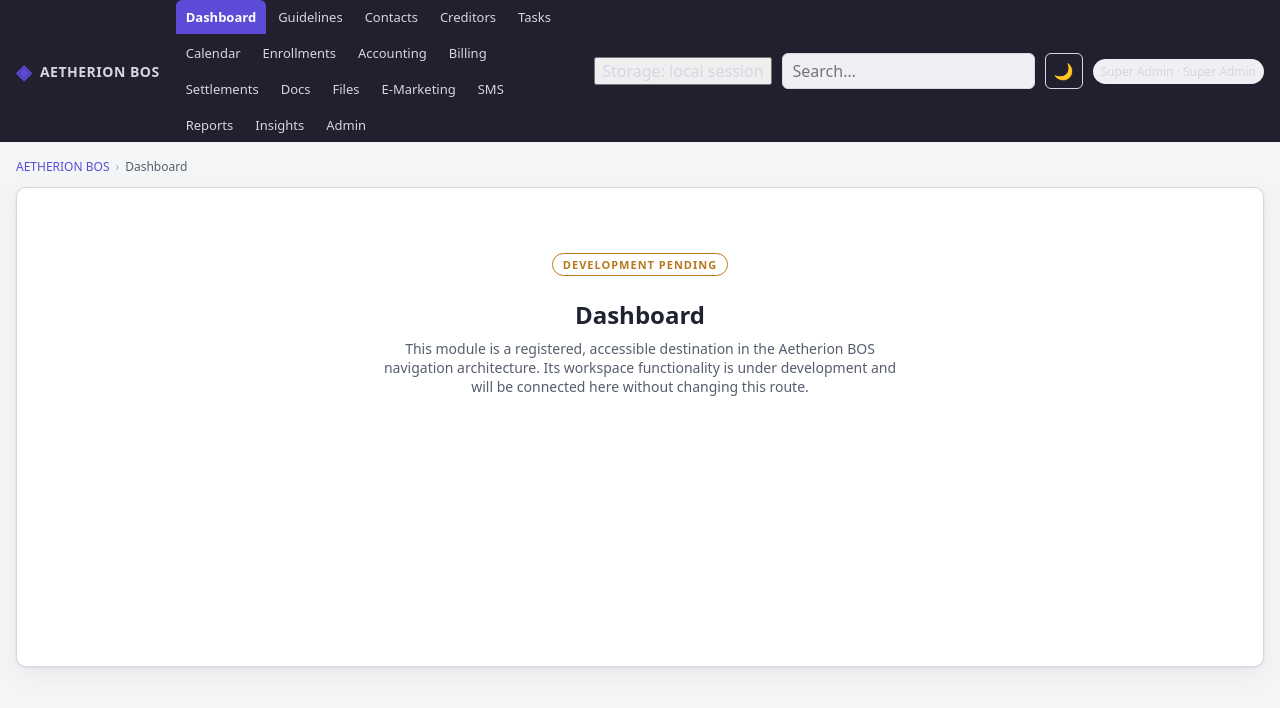
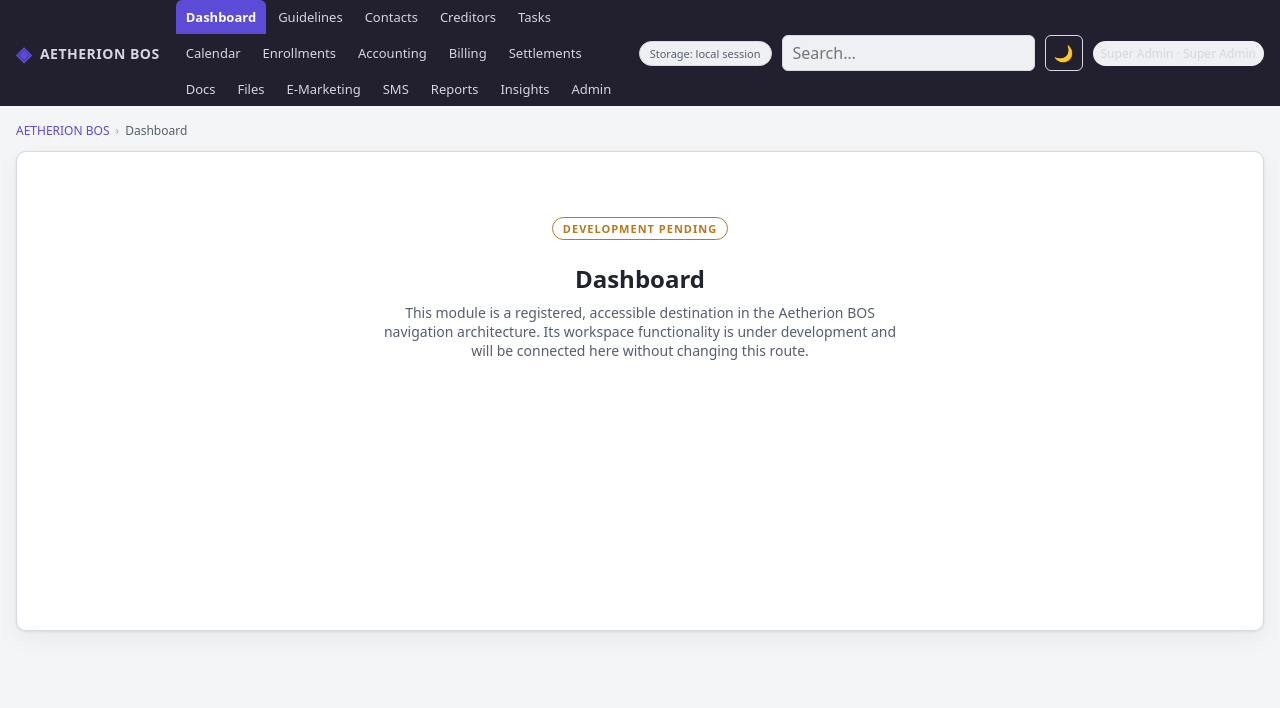
Before and after one commit to PhoenixSunDevil/BOS-Business-Operating-System, a plain HTML site: page index.html in a window 1280 px wide. Drawn offline with Linux system fonts and the light colour scheme.

Commit message:
style: storage badge styling in header tools

```diff
--- a/css/app.css
+++ b/css/app.css
@@ -47,6 +47,16 @@
 }
 #theme-toggle { background: transparent; border: 1px solid var(--border); border-radius: 6px; cursor: pointer; padding: 6px 8px; }
 .bos-user { font-size: 12px; padding: 4px 8px; background: var(--surface-2); border-radius: 999px; }
+
+/* Storage badge (GAS persistence status) */
+.storage-badge {
+  font-size: 11px; padding: 4px 10px;
+  border-radius: 999px; cursor: pointer;
+  border: 1px solid var(--border);
+  background: var(--surface-2); color: var(--text-2);
+  white-space: nowrap;
+}
+.storage-badge:hover { border-color: var(--accent); color: var(--accent); }
 
 /* ---- Workspace ---- */
 #workspace { padding: 16px; max-width: 1500px; margin: 0 auto; }
```
